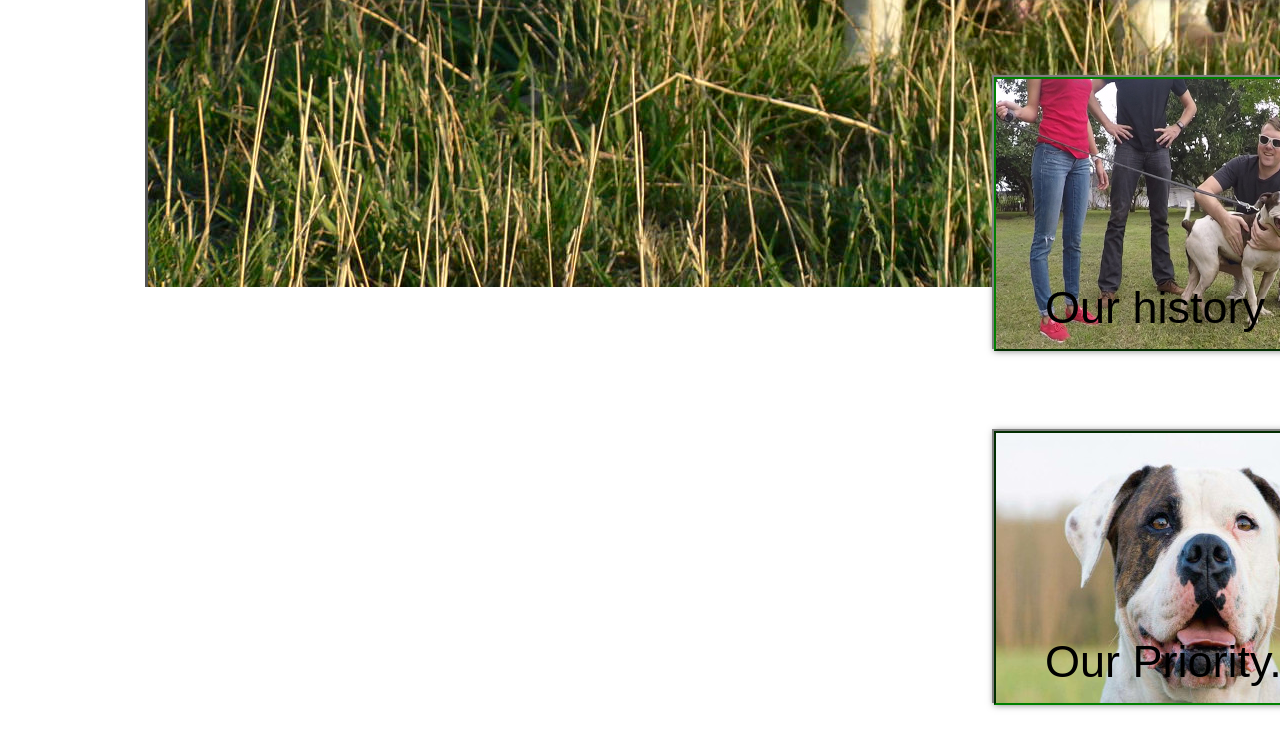
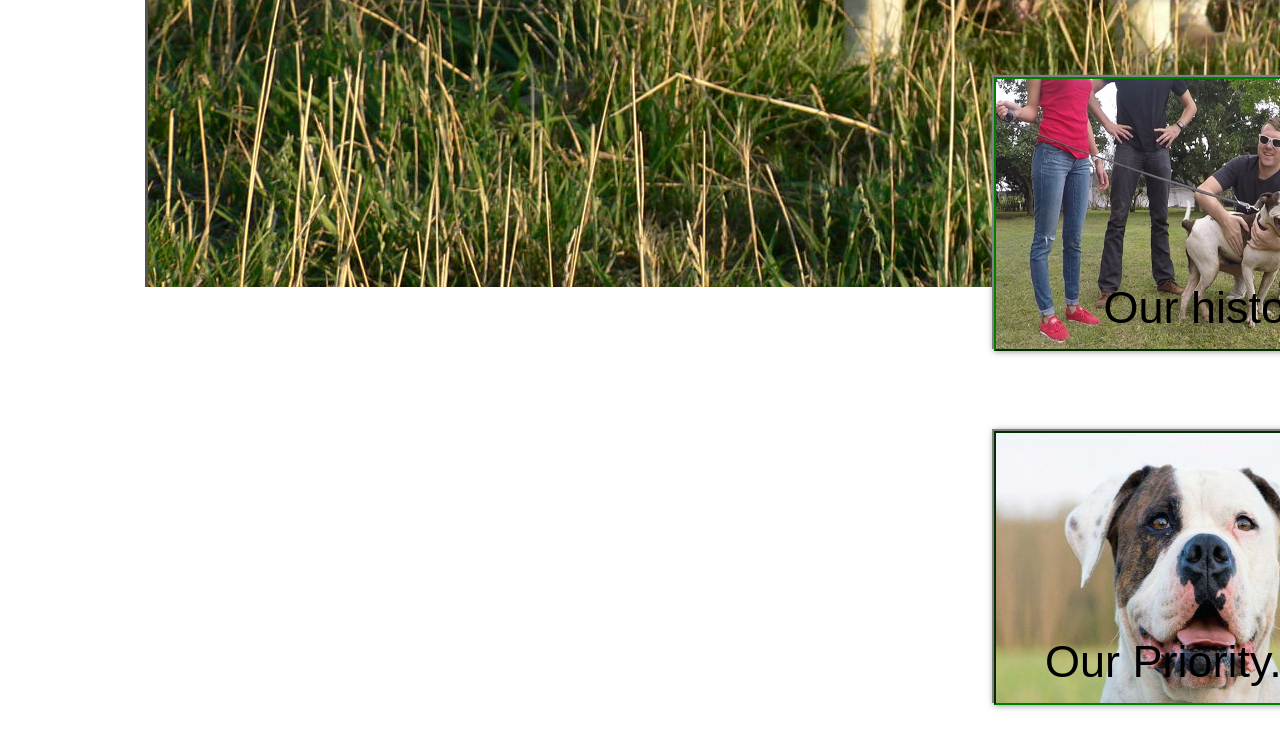
Before and after one commit to dibzthedibz/Doggies, a plain HTML site: page index.html in a window 1280 px wide. Shown: the part 921-1670 px from the top of the page. Drawn offline with Linux system fonts and the light colour scheme.

Commit message:
think i got it.

```diff
--- a/rent.css
+++ b/rent.css
@@ -116,10 +116,6 @@ div#dogs button{
     position: absolute;
     left: 50px;
 }
-div#history button{
-    position: absolute;
-    left: 45px;
-}
 h2{
 
     position: relative;
```
